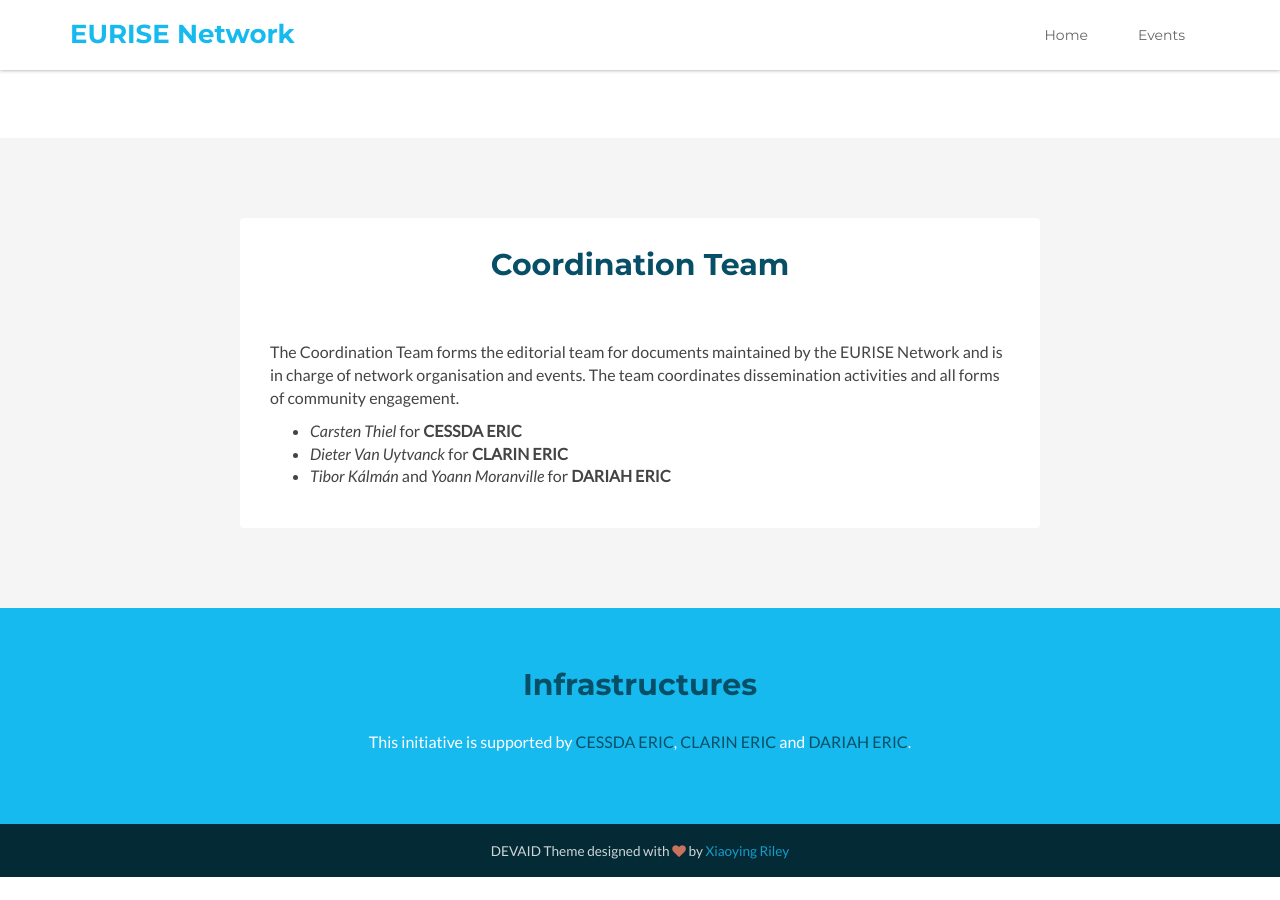
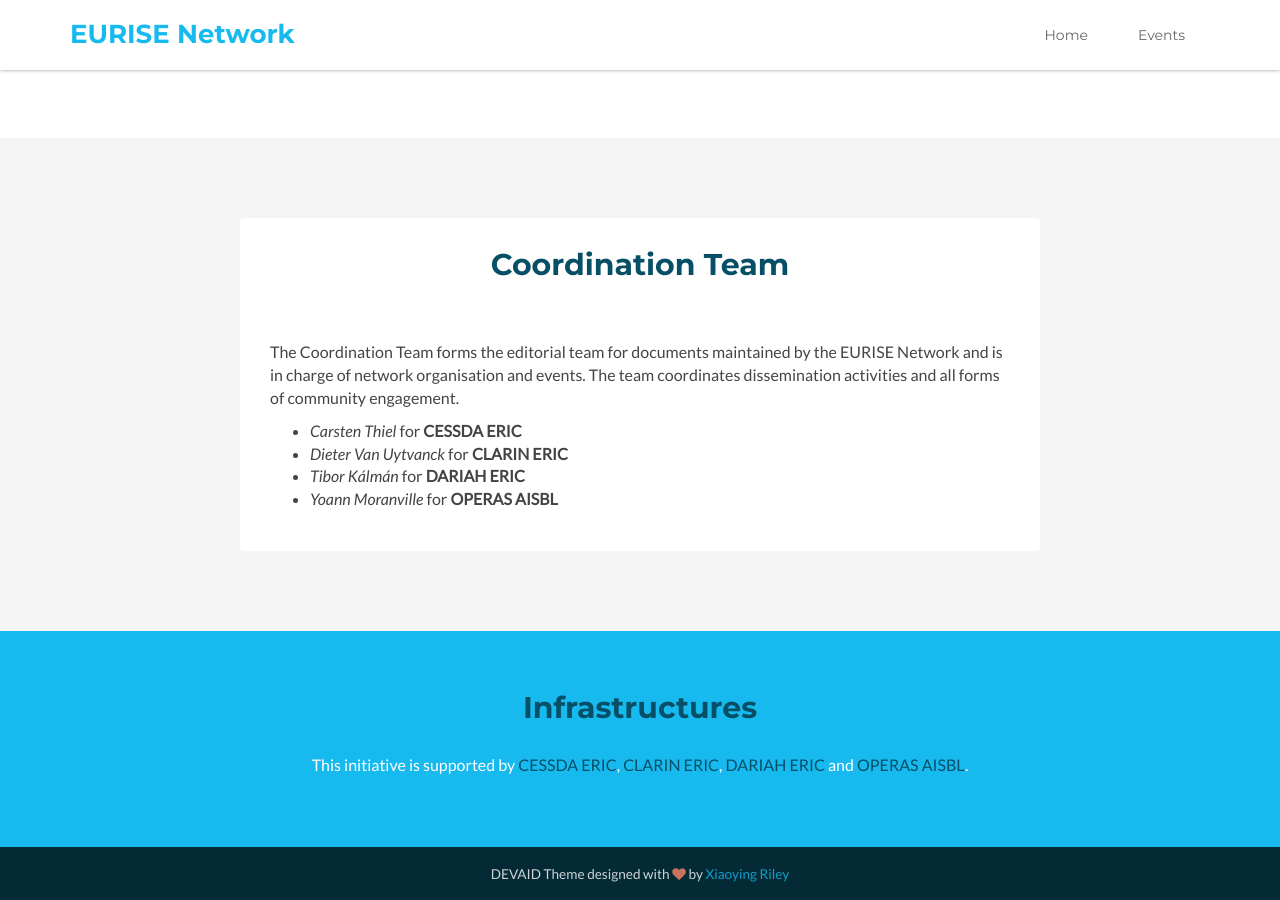
Before and after one commit to eurise-network/eurise-network.github.io, a Jekyll site: the page built from index.html, in a window 1280 px wide and 900 px high, scrolled down 1693 px. Built offline with Jekyll 4.4.1, drawn with Linux system fonts in a browser that asks for light colours; before the commit the page ends 2570 px from its top, so only the background shows below that.

Commit message:
Adding OPERAS as a full member

```diff
--- a/Gemfile
+++ b/Gemfile
@@ -1,4 +1,5 @@
 source "https://rubygems.org"
+gem 'jekyll'
 gem 'html-proofer'
 gem 'mdl'
 gem 'rake'
--- a/_includes/infrastructures.html
+++ b/_includes/infrastructures.html
@@ -3,7 +3,7 @@
         <div class="container">
             <div class="contact-inner">
                 <h2 class="title  text-center">Infrastructures</h2>
-                <p class="intro  text-center">This initiative is supported by <a href="https://www.cessda.eu/">CESSDA ERIC</a>, <a href="https://www.clarin.eu/">CLARIN ERIC</a> and <a href="https://www.dariah.eu/">DARIAH ERIC</a>.</p>
+                <p class="intro  text-center">This initiative is supported by <a href="https://www.cessda.eu/">CESSDA ERIC</a>, <a href="https://www.clarin.eu/">CLARIN ERIC</a>, <a href="https://www.dariah.eu/">DARIAH ERIC</a> and <a href="http://operas-eu.org/">OPERAS AISBL</a>.</p>
                 <div class="clearfix"></div>
             </div><!--//contact-inner-->
         </div><!--//container-->
--- a/_includes/team.html
+++ b/_includes/team.html
@@ -12,7 +12,8 @@
                     <ul>
                       <li><em>Carsten Thiel</em> for <strong>CESSDA ERIC</strong></li>
                       <li><em>Dieter Van Uytvanck</em> for <strong>CLARIN ERIC</strong></li>
-                      <li><em>Tibor Kálmán</em> and <em>Yoann Moranville</em> for <strong>DARIAH ERIC</strong></li>
+                      <li><em>Tibor Kálmán</em> for <strong>DARIAH ERIC</strong></li>
+                      <li><em>Yoann Moranville</em> for <strong>OPERAS AISBL</strong></li>
                     </ul>
                 </div><!--//info-->
             </div><!--//license-inner-->
```
